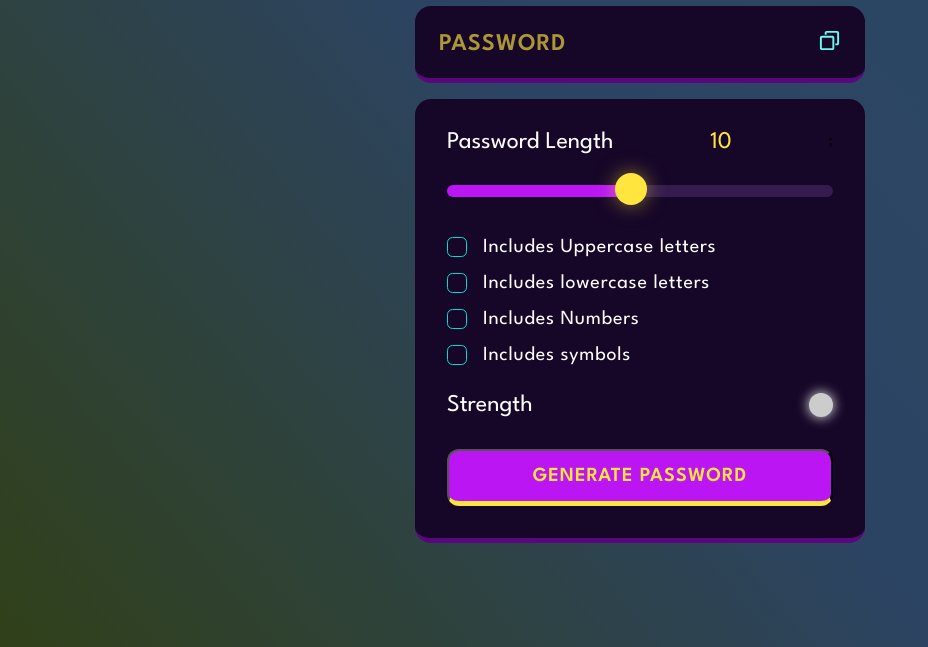
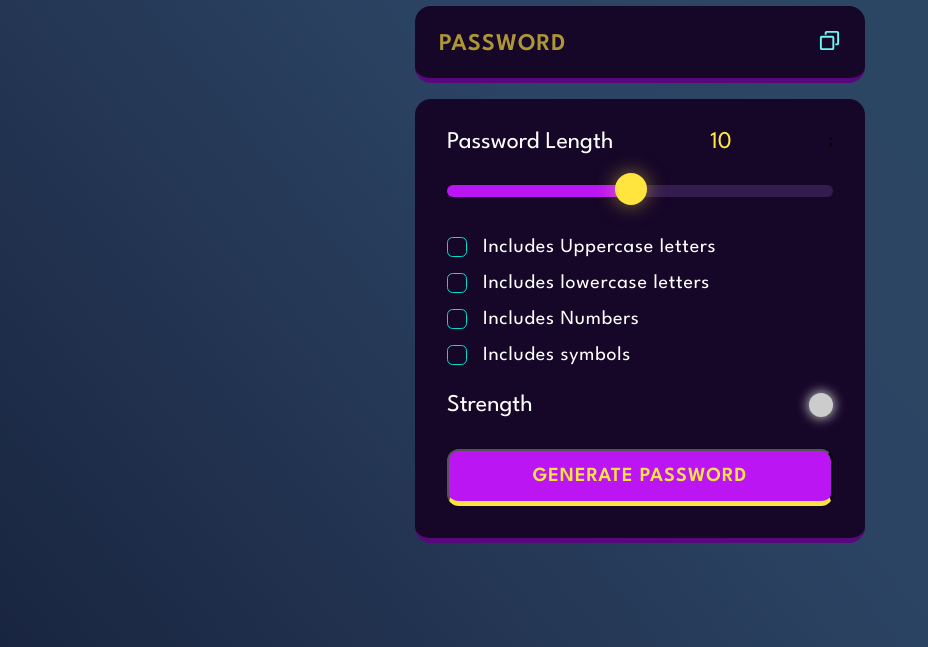
Before and after one commit to Anuragverma0001/PasswordGenerator, a plain HTML site: page index.html in a window 1280 px wide. Shown: the part 153-800 px from the top of the page, without its empty margins (0-928 px from the left). Drawn offline with Linux system fonts and the light colour scheme.

Commit message:
Add files via upload

```diff
--- a/style.css
+++ b/style.css
@@ -32,7 +32,7 @@ body {
     flex-direction: column;
     align-items: center;
     justify-content: center;
-    background: linear-gradient(231deg, rgb(42, 72, 96) 0%, rgb(44, 68, 100) 50%, rgb(48, 64, 25) 100%);
+    background: linear-gradient(231deg, rgb(42, 72, 96) 0%, rgb(44, 68, 100) 50%, rgb(25, 37, 64) 100%);
 }
 
 .container {
```
